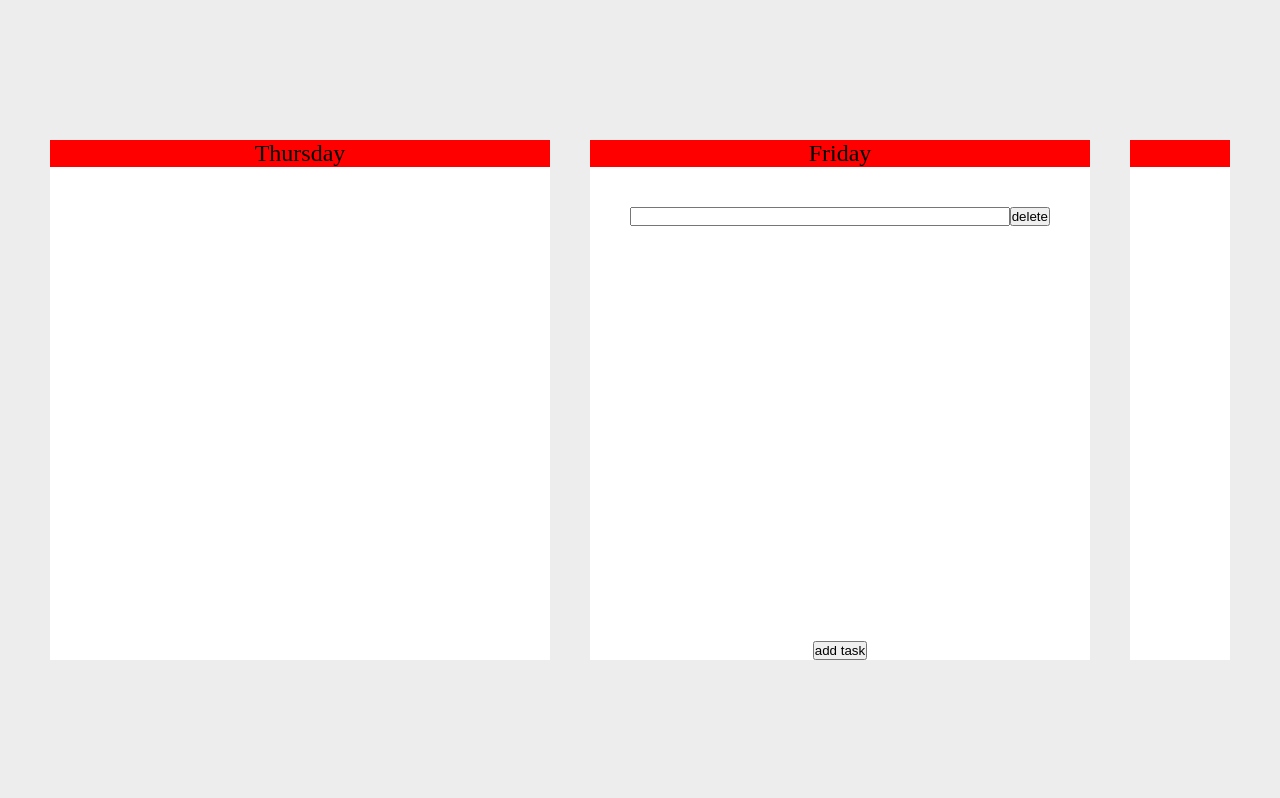
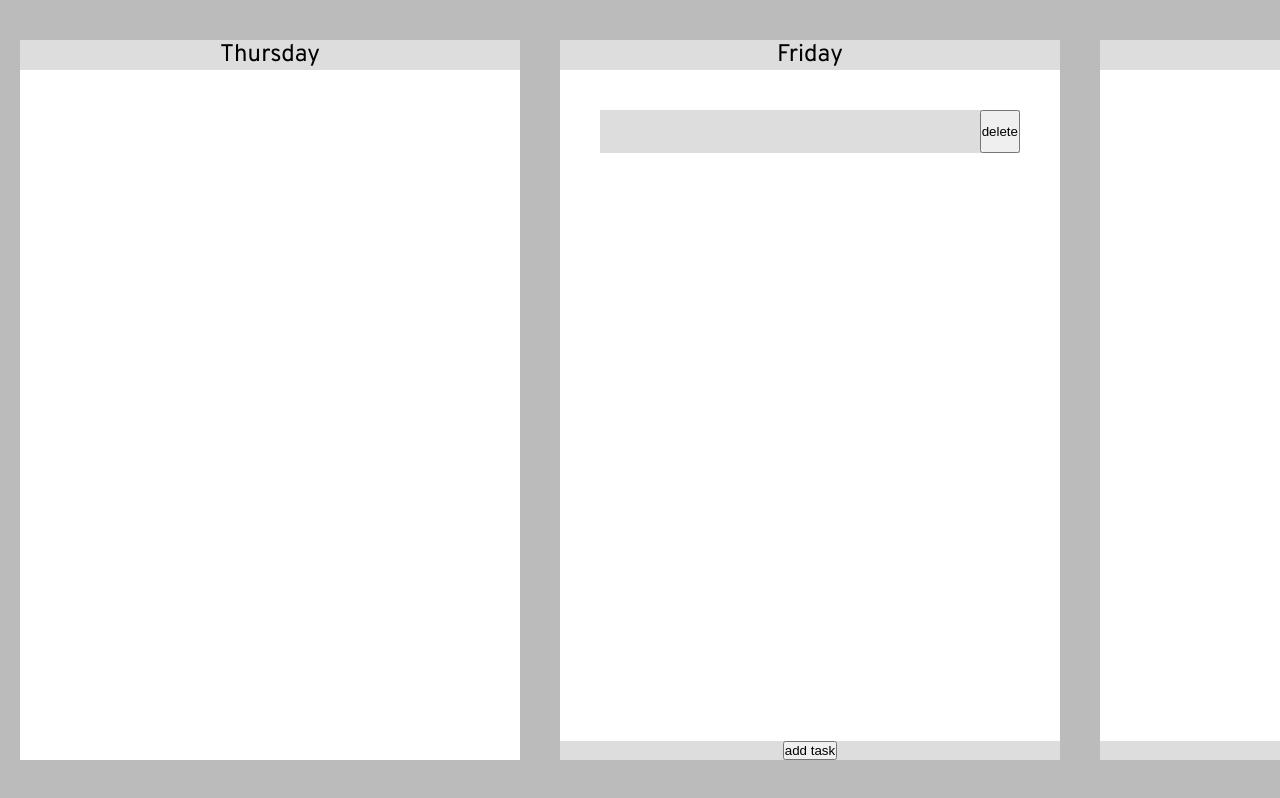
Before and after one commit to Lkk9/to-do, a React (Create React App) app: page / in a window 1280 px wide. Both pictures are taken after a click on the button "add task". Built offline with nearby package versions, Linux system fonts and the light colour scheme.

Commit message:
basic styles

```diff
--- a/src/components/Task.js
+++ b/src/components/Task.js
@@ -1,7 +1,7 @@
 import React from 'react';
-import {useEffect, useCallback, useId} from 'react';
+import {useEffect, useId} from 'react';
 
-const Task = ({isMain, taskData, rewriteTask, removeTask, completeTask, taskIndex, pageKey}) => {
+const Task = ({isMain, taskData, rewriteTask, removeTask, completeTask, taskIndex}) => {
   const taskId = useId()
   const checkboxId = useId()
 
@@ -12,12 +12,15 @@ const Task = ({isMain, taskData, rewriteTask, removeTask, completeTask, taskInde
   })
 
   return <div className="Task">
-    <input type="checkbox" id={checkboxId} style={{display: isMain ? 'inline' : 'none'}} onChange={(e) => {
-      completeTask(taskIndex, e.target.checked)
-    }}/>
-    <input type="text" id={taskId} className="TaskInput" onChange={(e) => {
-      rewriteTask(taskIndex, e.target.value)
-    }}/>
+    <label className="Task-label" style={{display: !isMain ? 'none' : 'block'}}>
+      <input type="checkbox" id={checkboxId} onChange={(e) => {
+        completeTask(taskIndex, e.target.checked)
+      }}/>
+      <div className="Task-checkbox"></div>
+    </label>
+      <textarea wrap="off" rows="1" id={taskId} className="Task-input" onChange={(e) => {
+        rewriteTask(taskIndex, e.target.value)
+      }}></textarea>
     <button style={{display: isMain ? 'none' : 'block'}} onClick={() => {
       removeTask(taskIndex)
     }}>delete</button>
--- a/src/components/TaskList.js
+++ b/src/components/TaskList.js
@@ -5,6 +5,7 @@ import {tools} from '../tools.js';
 
 const TaskList = ({isMain, pageKey}) => {
   const [rerender, setRerender] = useState(false)
+
   const rewriteTask = (index, text) => {
     tools.rewriteData(pageKey, (data) => {
       data.tasks[index].value = text
@@ -34,10 +35,8 @@ const TaskList = ({isMain, pageKey}) => {
       removeTask={removeTask}
       completeTask={completeTask}
       taskIndex={i}
-      pageKey={pageKey}
       taskData={taskData}
       key={'-task-'+i}/>)]}
-
   </div>
 }
 
--- a/src/index.css
+++ b/src/index.css
@@ -1,19 +1,23 @@
+@import url('https://fonts.googleapis.com/css2?family=Roboto&display=swap');
+@import url('https://fonts.googleapis.com/css2?family=Overpass&display=swap');
+
 * {
   margin: 0;
   padding: 0;
   -webkit-box-sizing: border-box;
   box-sizing: border-box;
+  color: var(--color-black);
 }
 :root {
-  --color-bg-light: #ededed;
-  --color-bg-white: #fff;
-  --color-bg-dark: #dcdcdc;
+  --color-light: #ddd;
+  --color-white: #fff;
+  --color-black: #000;
+  --color-dark: #bbb;
 }
 
 .App {
-  background: var(--color-bg-light);
+  background: var(--color-dark);
   height: 100vh;
-  padding: 100px 50px;
   display: flex;
   justify-content: center;
   align-items: center;
@@ -26,29 +30,32 @@
   width: 100%;
 
   gap: 40px;
-  padding: 40px 0;
+  padding: 40px 20px;
 
   flex-wrap: wrap;
+  flex-direction: column;
   overflow-x: scroll;
-  flex-direction: column;
-
+  scroll-behavior: smooth;
 }
 
 .Page {
   display: flex;
   flex-direction: column;
-  background: var(--color-bg-white);
-  width: 500px;
+  background: var(--color-white);
+  /* aspect-ratio: 2/1; */
+  width: min(500px, 100%);
   height: 100%;
+  /* overflow-y: scroll; */
   justify-content: space-between;
 }
 .Page .PageBanner {
   display: flex;
+  background: var(--color-light);
   justify-content: center;
 }
 .Page .PageHeader {
   font-size: 1.5rem;
-  background: red;
+  font-family: 'Overpass', sans-serif;
 }
 .Page .PageFooter {
   display: flex;
@@ -67,8 +74,45 @@
 .Task {
   display: flex;
   justify-content: space-between;
+  background: var(--color-light);
 }
 
-.TaskInput {
+.Task .Task-label {
+  height: 100%;
+  aspect-ratio: 1/1;
+  display: flex;
+  justify-content: center;
+  align-items: center;
+}
+.Task .Task-label .Task-checkbox {
+  background: url('./img/check-mark.svg') no-repeat;
+  opacity: .1;
   width: 100%;
+  height: 100%;
+  transform: scale(60%);
 }
+.Task .Task-label input[type="checkbox"]:checked ~ .Task-checkbox {
+  opacity: 1;
+}
+.Task .Task-label input[type="checkbox"] {display: none;}
+
+.Task-input {
+  resize: none;
+  font-family: 'Roboto', sans-serif;
+  font-weight: 400;
+  font-size: 1rem;
+  word-wrap: normal;
+  border: none;
+  padding: 12px 0;
+  margin: 0 10px;
+  height: auto;
+  width: 100%;
+  background: transparent;
+}
+.Task-input:focus {
+  outline: none;
+}
+.Task-input:read-only {
+  user-select: none;
+  cursor: default;
+}
```
Also changed, not shown: src/img/check-mark.svg (added).
